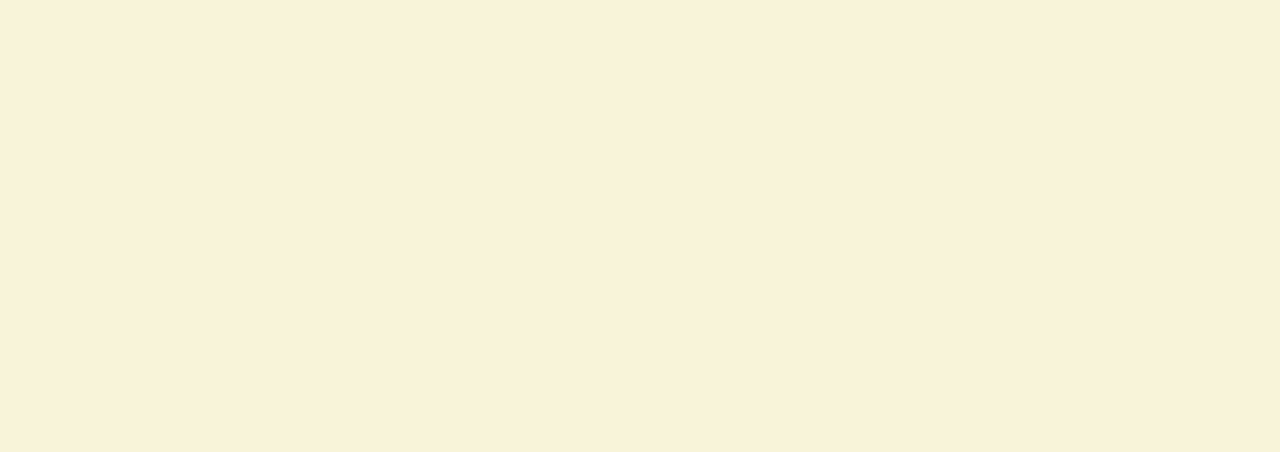
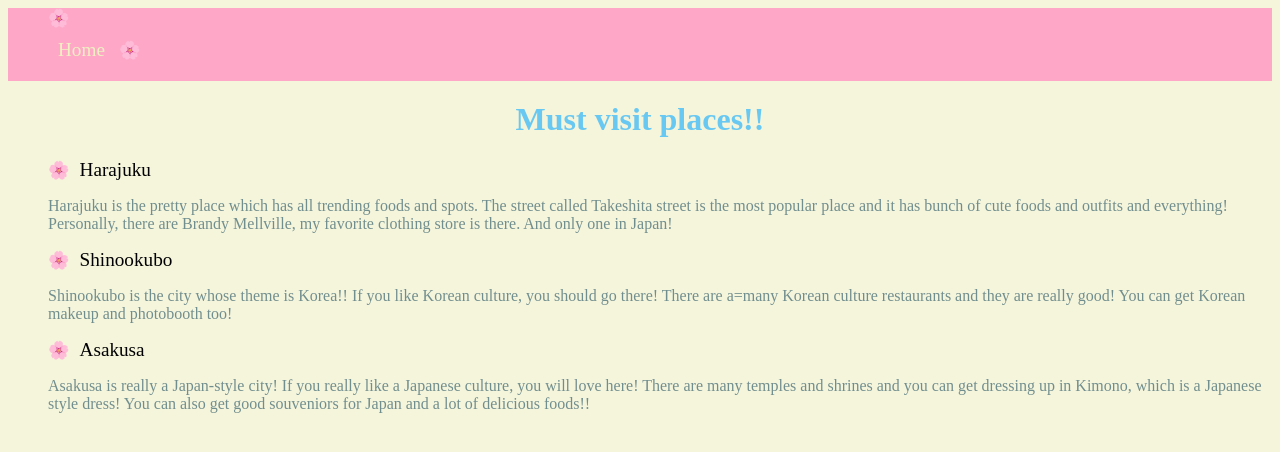
Before and after one commit to yuiohnuki/Tokyo-trip-guide, a plain HTML site: page place.html in a window 1280 px wide. Drawn offline with Linux system fonts and the light colour scheme.

Commit message:
made a new pages

```diff
--- a/place.html
+++ b/place.html
@@ -5,9 +5,34 @@
         </title>
 
         <link rel = "stylesheet" href = "./style.css" />
+         <nav>
+    <ul id="bars">
+    <li class="navbar">
+    <a href="index.html">Home</a>
+        </li>
+<li class = "navbar"><a href = "place.html"></a></li>
+    </nav>
     </head>
 
     <body>
-
+        <h1>Must visit places!!</h1>
+        <ul>
+            <li>Harajuku</li>
+            <p>Harajuku is the pretty place which has all trending foods and spots.
+                The street called Takeshita street is the most popular place and it has bunch of cute foods and outfits and everything!
+                Personally, there are Brandy Mellville, my favorite clothing store is there. And only one in Japan!
+            </p>
+            <li>Shinookubo</li>
+            <p>Shinookubo is the city whose theme is Korea!!
+                If you like Korean culture, you should go there!
+                There are a=many Korean culture restaurants and they are really good!
+                You can get Korean makeup and photobooth too!
+            </p>
+            <li>Asakusa</li>
+            <p>Asakusa is really a Japan-style city! If you really like a Japanese culture, you will love here!
+                There are many temples and shrines and you can get dressing up in Kimono, which is a Japanese style dress!
+                You can also get good souveniors for Japan and a lot of delicious foods!!
+            </p>
+        </ul>
     </body>
 </html>
```
Also changed, not shown: food.html (+16 -0 lines), index.html (+3 -9 lines).
